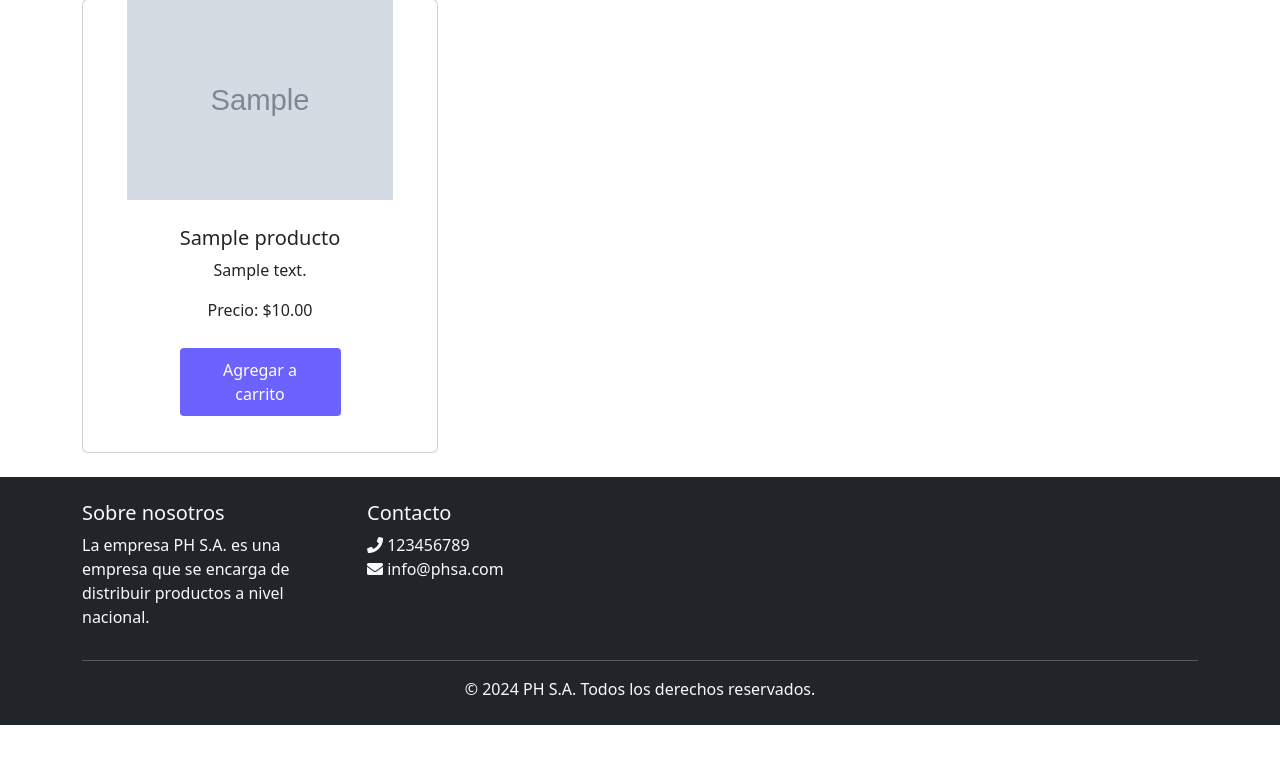
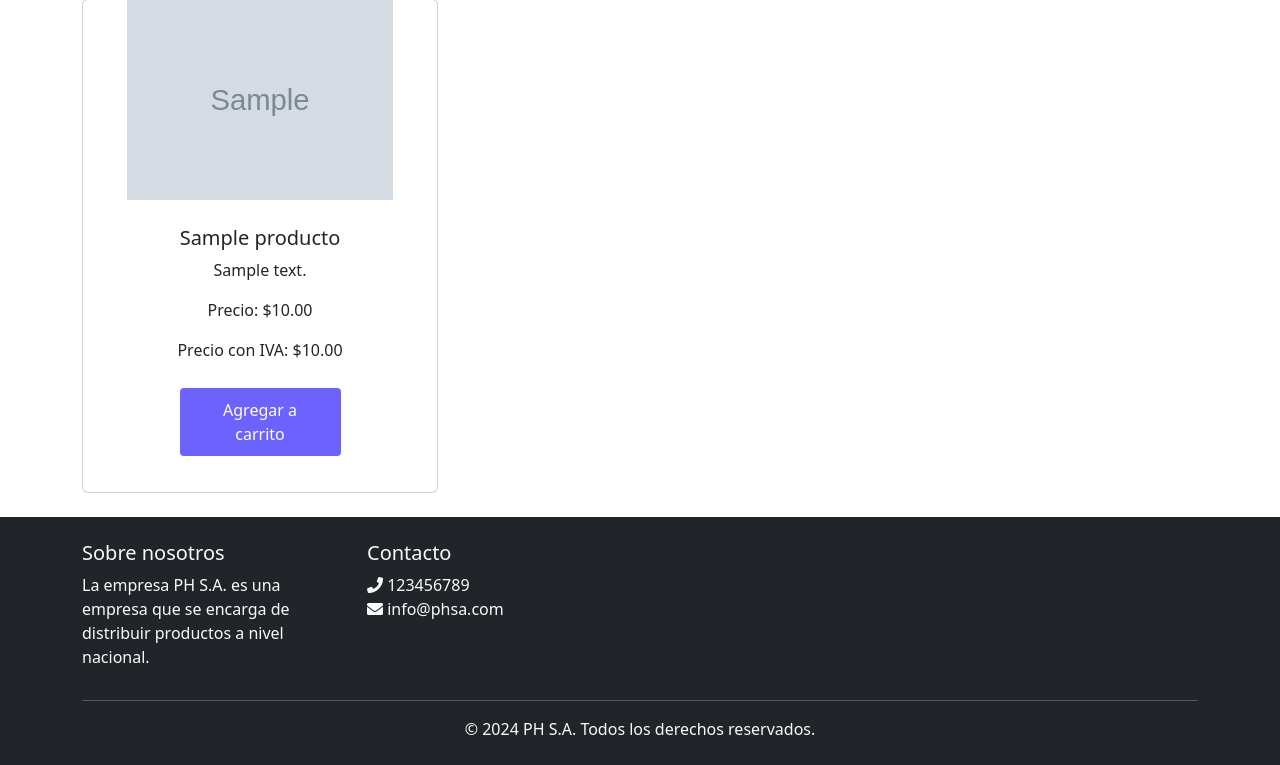
Before and after one commit to AnaBQS0107/Proyecto-Salas, a PHP site: page /Productos.php in a window 1280 px wide. Shown: the part 191-956 px from the top of the page. Before the commit the page ends 916 px from the top, so only its background shows below. Run offline with PHP 8.4, Linux system fonts and the light colour scheme; tables that the repository leaves empty or names only in its code hold one stand-in row (values such as "Sample post"); grey boxes marked "Sample" are stand-in pictures; some libraries are stand-ins or nearby versions.

Commit message:
Precio con IVA agregado

```diff
--- a/Proyecto-Salas/Vista/CarritoCompras.php
+++ b/Proyecto-Salas/Vista/CarritoCompras.php
@@ -67,6 +67,7 @@ try {
                             <h5 class="card-title"><?php echo $item['nombre']; ?></h5>
                             <p class="card-text"><?php echo $item['descripcion']; ?></p>
                             <p class="card-text">Precio: $<?php echo number_format($item['precio'], 2); ?></p>
+                            <p class="card-text">Precio con IVA: $<?php echo number_format($item['Precio_con_IVA'], 2); ?></p>
                             <div class="form-group">
                                 <div class="input-group">
 
--- a/Proyecto-Salas/Vista/Navbar.php
+++ b/Proyecto-Salas/Vista/Navbar.php
@@ -43,6 +43,9 @@
                                 <a class="nav-link" href="../Vista/FormUsuario.php">Ingresar Usuarios</a>
                             </li>
                             <li class="nav-item">
+                                <a class="nav-link" href="../Vista/FormClientes.php">Ingresar Clientes</a>
+                            </li>
+                            <li class="nav-item">
                                 <a class="nav-link" href="../Vista/FormProductos.php">Ingresar Productos</a>
                             </li>
                             <li class="nav-item">
--- a/Proyecto-Salas/Vista/Productos.php
+++ b/Proyecto-Salas/Vista/Productos.php
@@ -27,7 +27,6 @@
 
         <div class="row" id="listaProductos">
             <?php
-
             $host = "localhost:3307";
             $db_name = "sales_system";
             $username = "root";
@@ -39,7 +38,7 @@
 
                 $filtroNombre = isset($_GET['busquedaNombre']) ? $_GET['busquedaNombre'] : '';
 
-                $sql = "SELECT ProductoID, Nombre, Descripcion, Precio, Imagen FROM producto";
+                $sql = "SELECT ProductoID, Nombre, Descripcion, Precio, Precio_Con_IVA, Imagen FROM producto";
 
                 if (!empty($filtroNombre)) {
                     $sql .= " WHERE Nombre LIKE :nombre";
@@ -59,11 +58,12 @@
             ?>
             <div class="col-md-4 mb-4 producto">
                 <div class="card">
-                    <img src="../uploads/<?php echo $producto['Imagen']; ?>" class="card-img-top" alt="...">
+                    <img src="../uploads/<?php echo htmlspecialchars($producto['Imagen']); ?>" class="card-img-top" alt="...">
                     <div class="card-body">
-                        <h5 class="card-title"><?php echo $producto['Nombre']; ?></h5>
-                        <p class="card-text"><?php echo $producto['Descripcion']; ?></p>
+                        <h5 class="card-title"><?php echo htmlspecialchars($producto['Nombre']); ?></h5>
+                        <p class="card-text"><?php echo htmlspecialchars($producto['Descripcion']); ?></p>
                         <p class="card-text">Precio: $<?php echo number_format($producto['Precio'], 2); ?></p>
+                        <p class="card-text">Precio con IVA: $<?php echo number_format($producto['Precio_Con_IVA'], 2); ?></p>
                         <form action="agregar_al_carrito.php" method="POST">
                             <input type="hidden" name="id" value="<?php echo $producto['ProductoID']; ?>">
                             <button type="submit" class="btn btn-primary">Agregar a carrito</button>
```
Also changed, not shown: Proyecto-Salas/Controlador/FormProductos.php (+4 -4 lines), Proyecto-Salas/Modelo/FormProductos.php (+4 -4 lines).
